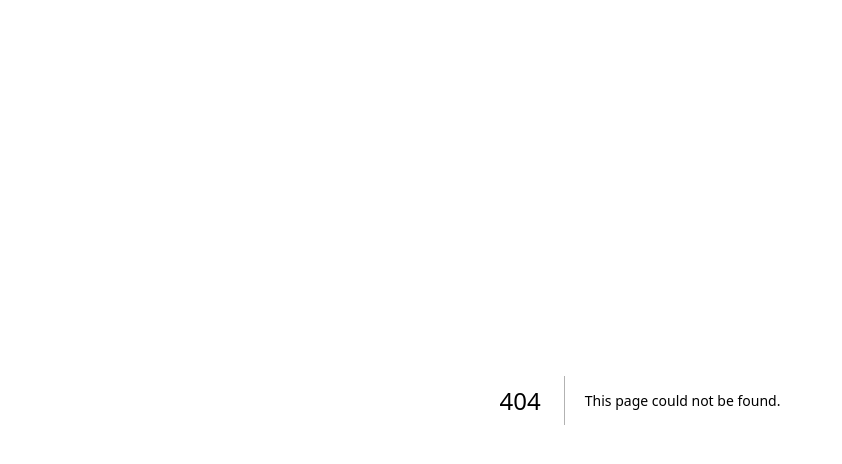
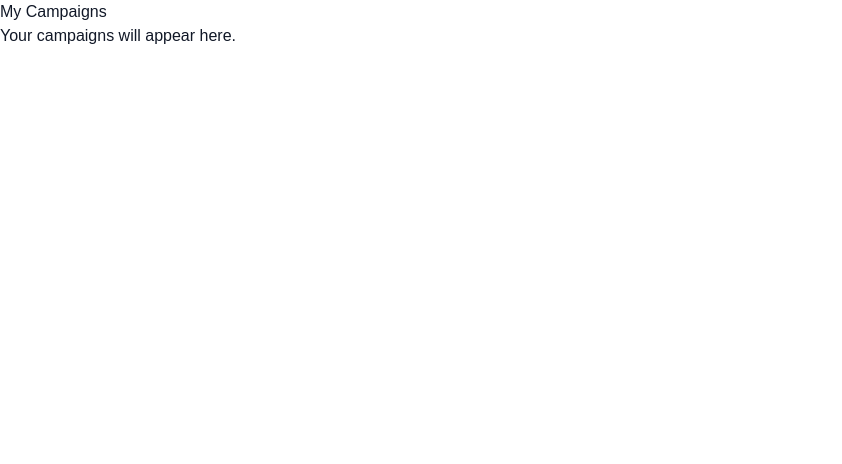
Before and after one commit to pra-y104/promvanta, a Next.js app: page /campaigns in a window 1280 px wide. Before the commit this address had no page. Shown: the top 464 px of the page, without its empty margins (0-842 px from the left). Built offline with nearby package versions, Linux system fonts and the light colour scheme.

Commit message:
Create CampaignsPage component with basic layout

```diff
--- /dev/null
+++ b/app/campaigns/page.tsx
@@ -0,0 +1,8 @@
+export default function CampaignsPage() {
+  return (
+    <main>
+      <h1>My Campaigns</h1>
+      <p>Your campaigns will appear here.</p>
+    </main>
+  );
+}
```
